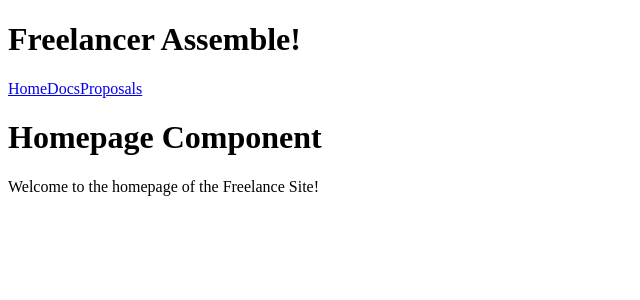
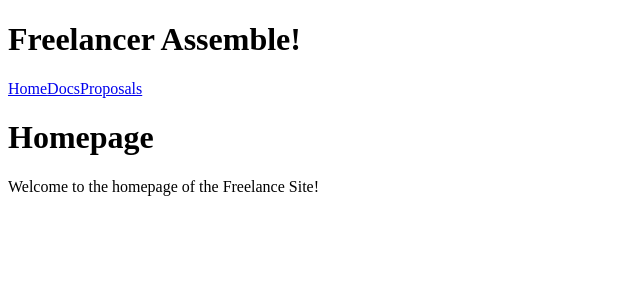
Before and after one commit to mrogach2350/angular2-rails, an Angular app: page /home in a window 1280 px wide. Shown: the top 300 px of the page, without its empty margins (0-640 px from the left). Built offline with nearby package versions, Linux system fonts and the light colour scheme.

Commit message:
updates homepage component and view

```diff
--- a/src/app/homepage/homepage.component.html
+++ b/src/app/homepage/homepage.component.html
@@ -1,4 +1,4 @@
-<h1>Homepage Component</h1>
+<h1>{{title}}</h1>
 
 <p>
     Welcome to the homepage of the Freelance Site!
--- a/src/app/homepage/homepage.component.ts
+++ b/src/app/homepage/homepage.component.ts
@@ -4,4 +4,6 @@ import { Component } from '@angular/core';
     selector: 'homepage',
     templateUrl: './homepage.component.html'
 })
-export class HomepageComponent {}
+export class HomepageComponent {
+    title = 'Homepage';
+}
```
